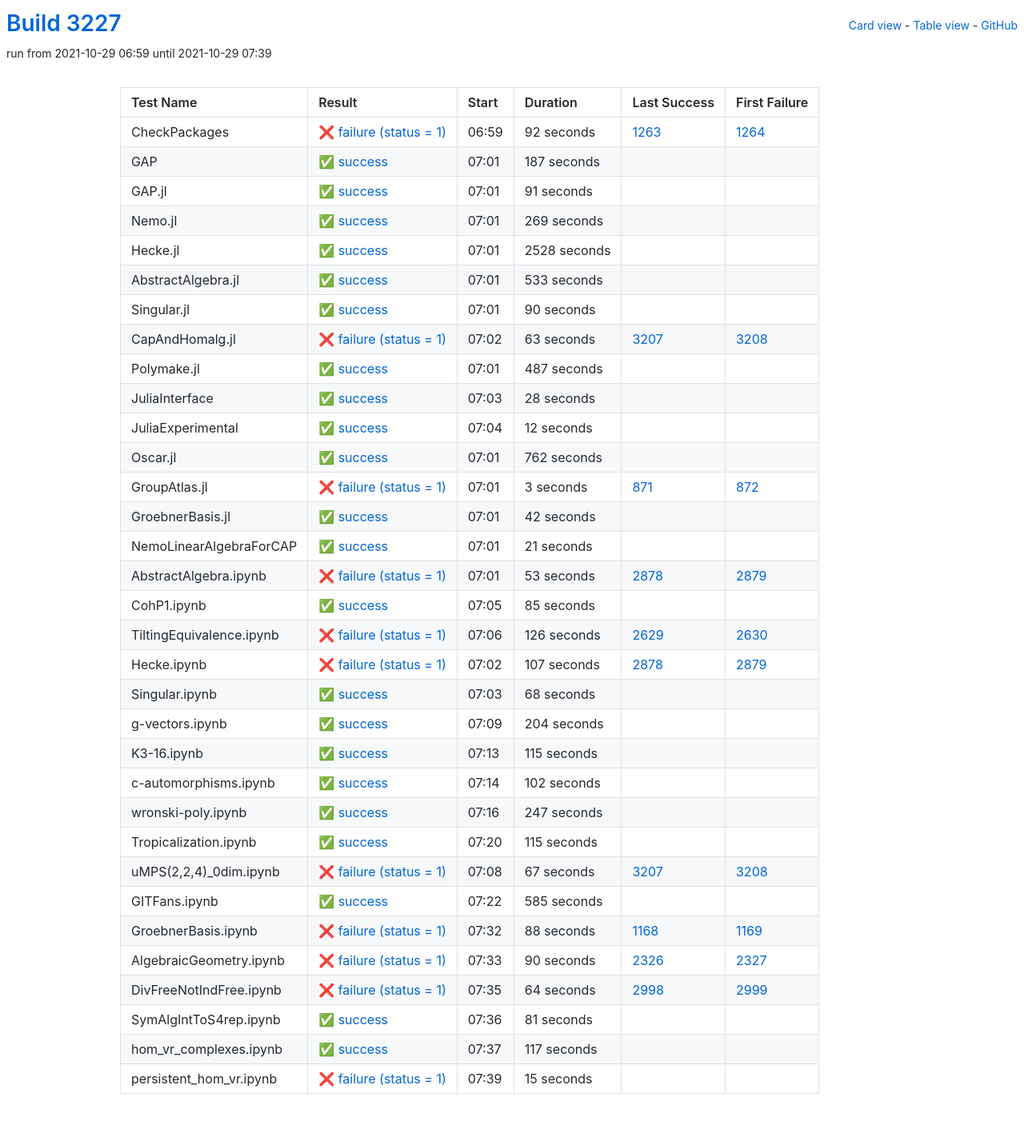
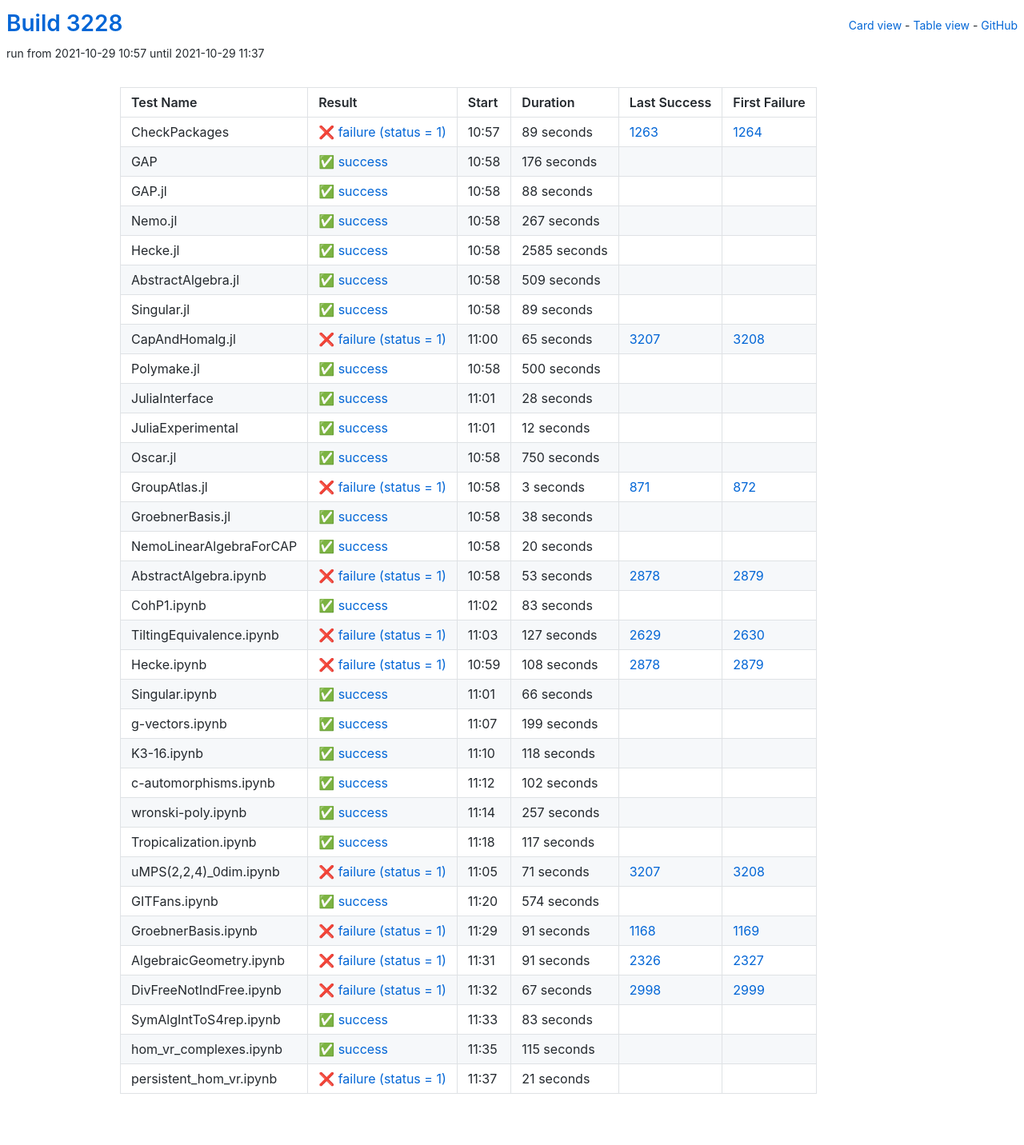
Before and after one commit to oscar-system/oscar-ci-status-stable, a Jekyll site: the page built from table.html, in a window 1280 px wide. Shown: the whole page at 80% size. Built offline with Jekyll 4.4.1, drawn with Linux system fonts in a browser that asks for light colours.

Commit message:
Build #3228

```diff
--- a/_data/ci.yml
+++ b/_data/ci.yml
@@ -1,6 +1,6 @@
 ---
-build: 3227
-build_url: https://oscarci.mathematik.uni-kl.de/job/oscar-stable/3227/
+build: 3228
+build_url: https://oscarci.mathematik.uni-kl.de/job/oscar-stable/3228/
 job: oscar-stable
 organization: oscar-system
 repo: oscar-ci-status-stable
@@ -8,116 +8,116 @@ repourl: https://github.com/oscar-system/oscar-ci-status-stable
 tests:
 - name: CheckPackages
   id: checkpackages
-  log: https://oscarci.mathematik.uni-kl.de/job/oscar-stable/3227/artifact/logs/build-3227/CheckPackages.log
-  start: 2021-10-29 06:59
+  log: https://oscarci.mathematik.uni-kl.de/job/oscar-stable/3228/artifact/logs/build-3228/CheckPackages.log
+  start: 2021-10-29 10:57
   success: false
   exitcode: 1
   status: failure
-  duration: 92
+  duration: 89
   last_success: 1263
   last_success_url: https://oscarci.mathematik.uni-kl.de/job/oscar-stable/1263/
   first_failure: 1264
   first_failure_url: https://oscarci.mathematik.uni-kl.de/job/oscar-stable/1264/
 - name: GAP
   id: gap
-  log: https://oscarci.mathematik.uni-kl.de/job/oscar-stable/3227/artifact/logs/build-3227/GAP.log
-  start: 2021-10-29 07:01
+  log: https://oscarci.mathematik.uni-kl.de/job/oscar-stable/3228/artifact/logs/build-3228/GAP.log
+  start: 2021-10-29 10:58
   success: true
   exitcode: 0
   status: success
-  duration: 187
+  duration: 176
   last_success: false
   last_success_url:
   first_failure: false
   first_failure_url:
 - name: GAP.jl
   id: gap-jl
-  log: https://oscarci.mathematik.uni-kl.de/job/oscar-stable/3227/artifact/logs/build-3227/GAP.jl.log
-  start: 2021-10-29 07:01
+  log: https://oscarci.mathematik.uni-kl.de/job/oscar-stable/3228/artifact/logs/build-3228/GAP.jl.log
+  start: 2021-10-29 10:58
   success: true
   exitcode: 0
   status: success
-  duration: 91
+  duration: 88
   last_success: false
   last_success_url:
   first_failure: false
   first_failure_url:
 - name: Nemo.jl
   id: nemo-jl
-  log: https://oscarci.mathematik.uni-kl.de/job/oscar-stable/3227/artifact/logs/build-3227/Nemo.jl.log
-  start: 2021-10-29 07:01
+  log: https://oscarci.mathematik.uni-kl.de/job/oscar-stable/3228/artifact/logs/build-3228/Nemo.jl.log
+  start: 2021-10-29 10:58
   success: true
   exitcode: 0
   status: success
-  duration: 269
+  duration: 267
   last_success: false
   last_success_url:
   first_failure: false
   first_failure_url:
 - name: Hecke.jl
   id: hecke-jl
-  log: https://oscarci.mathematik.uni-kl.de/job/oscar-stable/3227/artifact/logs/build-3227/Hecke.jl.log
-  start: 2021-10-29 07:01
+  log: https://oscarci.mathematik.uni-kl.de/job/oscar-stable/3228/artifact/logs/build-3228/Hecke.jl.log
+  start: 2021-10-29 10:58
   success: true
   exitcode: 0
   status: success
-  duration: 2528
+  duration: 2585
   last_success: false
   last_success_url:
   first_failure: false
   first_failure_url:
 - name: AbstractAlgebra.jl
   id: abstractalgebra-jl
-  log: https://oscarci.mathematik.uni-kl.de/job/oscar-stable/3227/artifact/logs/build-3227/AbstractAlgebra.jl.log
-  start: 2021-10-29 07:01
+  log: https://oscarci.mathematik.uni-kl.de/job/oscar-stable/3228/artifact/logs/build-3228/AbstractAlgebra.jl.log
+  start: 2021-10-29 10:58
   success: true
   exitcode: 0
   status: success
-  duration: 533
+  duration: 509
   last_success: false
   last_success_url:
   first_failure: false
   first_failure_url:
 - name: Singular.jl
   id: singular-jl
-  log: https://oscarci.mathematik.uni-kl.de/job/oscar-stable/3227/artifact/logs/build-3227/Singular.jl.log
-  start: 2021-10-29 07:01
+  log: https://oscarci.mathematik.uni-kl.de/job/oscar-stable/3228/artifact/logs/build-3228/Singular.jl.log
+  start: 2021-10-29 10:58
   success: true
   exitcode: 0
   status: success
-  duration: 90
+  duration: 89
   last_success: false
   last_success_url:
   first_failure: false
   first_failure_url:
 - name: CapAndHomalg.jl
   id: capandhomalg-jl
-  log: https://oscarci.mathematik.uni-kl.de/job/oscar-stable/3227/artifact/logs/build-3227/CapAndHomalg.jl.log
-  start: 2021-10-29 07:02
+  log: https://oscarci.mathematik.uni-kl.de/job/oscar-stable/3228/artifact/logs/build-3228/CapAndHomalg.jl.log
+  start: 2021-10-29 11:00
   success: false
   exitcode: 1
   status: failure
-  duration: 63
+  duration: 65
   last_success: 3207
   last_success_url: https://oscarci.mathematik.uni-kl.de/job/oscar-stable/3207/
   first_failure: 3208
   first_failure_url: https://oscarci.mathematik.uni-kl.de/job/oscar-stable/3208/
 - name: Polymake.jl
   id: polymake-jl
-  log: https://oscarci.mathematik.uni-kl.de/job/oscar-stable/3227/artifact/logs/build-3227/Polymake.jl.log
-  start: 2021-10-29 07:01
+  log: https://oscarci.mathematik.uni-kl.de/job/oscar-stable/3228/artifact/logs/build-3228/Polymake.jl.log
+  start: 2021-10-29 10:58
   success: true
   exitcode: 0
   status: success
-  duration: 487
+  duration: 500
   last_success: false
   last_success_url:
   first_failure: false
   first_failure_url:
 - name: JuliaInterface
   id: juliainterface
-  log: https://oscarci.mathematik.uni-kl.de/job/oscar-stable/3227/artifact/logs/build-3227/JuliaInterface.log
-  start: 2021-10-29 07:03
+  log: https://oscarci.mathematik.uni-kl.de/job/oscar-stable/3228/artifact/logs/build-3228/JuliaInterface.log
+  start: 2021-10-29 11:01
   success: true
   exitcode: 0
   status: success
@@ -128,8 +128,8 @@ tests:
   first_failure_url:
 - name: JuliaExperimental
   id: juliaexperimental
-  log: https://oscarci.mathematik.uni-kl.de/job/oscar-stable/3227/artifact/logs/build-3227/JuliaExperimental.log
-  start: 2021-10-29 07:04
+  log: https://oscarci.mathematik.uni-kl.de/job/oscar-stable/3228/artifact/logs/build-3228/JuliaExperimental.log
+  start: 2021-10-29 11:01
   success: true
   exitcode: 0
   status: success
@@ -140,20 +140,20 @@ tests:
   first_failure_url:
 - name: Oscar.jl
   id: oscar-jl
-  log: https://oscarci.mathematik.uni-kl.de/job/oscar-stable/3227/artifact/logs/build-3227/Oscar.jl.log
-  start: 2021-10-29 07:01
+  log: https://oscarci.mathematik.uni-kl.de/job/oscar-stable/3228/artifact/logs/build-3228/Oscar.jl.log
+  start: 2021-10-29 10:58
   success: true
   exitcode: 0
   status: success
-  duration: 762
+  duration: 750
   last_success: false
   last_success_url:
   first_failure: false
   first_failure_url:
 - name: GroupAtlas.jl
   id: groupatlas-jl
-  log: https://oscarci.mathematik.uni-kl.de/job/oscar-stable/3227/artifact/logs/build-3227/GroupAtlas.jl.log
-  start: 2021-10-29 07:01
+  log: https://oscarci.mathematik.uni-kl.de/job/oscar-stable/3228/artifact/logs/build-3228/GroupAtlas.jl.log
+  start: 2021-10-29 10:58
   success: false
   exitcode: 1
   status: failure
@@ -164,32 +164,32 @@ tests:
   first_failure_url: https://oscarci.mathematik.uni-kl.de/job/oscar-stable/872/
 - name: GroebnerBasis.jl
   id: groebnerbasis-jl
-  log: https://oscarci.mathematik.uni-kl.de/job/oscar-stable/3227/artifact/logs/build-3227/GroebnerBasis.jl.log
-  start: 2021-10-29 07:01
+  log: https://oscarci.mathematik.uni-kl.de/job/oscar-stable/3228/artifact/logs/build-3228/GroebnerBasis.jl.log
+  start: 2021-10-29 10:58
   success: true
   exitcode: 0
   status: success
-  duration: 42
+  duration: 38
   last_success: false
   last_success_url:
   first_failure: false
   first_failure_url:
 - name: NemoLinearAlgebraForCAP
   id: nemolinearalgebraforcap
-  log: https://oscarci.mathematik.uni-kl.de/job/oscar-stable/3227/artifact/logs/build-3227/NemoLinearAlgebraForCAP.log
-  start: 2021-10-29 07:01
+  log: https://oscarci.mathematik.uni-kl.de/job/oscar-stable/3228/artifact/logs/build-3228/NemoLinearAlgebraForCAP.log
+  start: 2021-10-29 10:58
   success: true
   exitcode: 0
   status: success
-  duration: 21
+  duration: 20
   last_success: false
   last_success_url:
   first_failure: false
   first_failure_url:
 - name: AbstractAlgebra.ipynb
   id: abstractalgebra-ipynb
-  log: https://oscarci.mathematik.uni-kl.de/job/oscar-stable/3227/artifact/logs/build-3227/AbstractAlgebra.ipynb.log
-  start: 2021-10-29 07:01
+  log: https://oscarci.mathematik.uni-kl.de/job/oscar-stable/3228/artifact/logs/build-3228/AbstractAlgebra.ipynb.log
+  start: 2021-10-29 10:58
   success: false
   exitcode: 1
   status: failure
@@ -200,80 +200,80 @@ tests:
   first_failure_url: https://oscarci.mathematik.uni-kl.de/job/oscar-stable/2879/
 - name: CohP1.ipynb
   id: cohp1-ipynb
-  log: https://oscarci.mathematik.uni-kl.de/job/oscar-stable/3227/artifact/logs/build-3227/CohP1.ipynb.log
-  start: 2021-10-29 07:05
+  log: https://oscarci.mathematik.uni-kl.de/job/oscar-stable/3228/artifact/logs/build-3228/CohP1.ipynb.log
+  start: 2021-10-29 11:02
   success: true
   exitcode: 0
   status: success
-  duration: 85
+  duration: 83
   last_success: false
   last_success_url:
   first_failure: false
   first_failure_url:
 - name: TiltingEquivalence.ipynb
   id: tiltingequivalence-ipynb
-  log: https://oscarci.mathematik.uni-kl.de/job/oscar-stable/3227/artifact/logs/build-3227/TiltingEquivalence.ipynb.log
-  start: 2021-10-29 07:06
+  log: https://oscarci.mathematik.uni-kl.de/job/oscar-stable/3228/artifact/logs/build-3228/TiltingEquivalence.ipynb.log
+  start: 2021-10-29 11:03
   success: false
   exitcode: 1
   status: failure
-  duration: 126
+  duration: 127
   last_success: 2629
   last_success_url: https://oscarci.mathematik.uni-kl.de/job/oscar-stable/2629/
   first_failure: 2630
   first_failure_url: https://oscarci.mathematik.uni-kl.de/job/oscar-stable/2630/
 - name: Hecke.ipynb
   id: hecke-ipynb
-  log: https://oscarci.mathematik.uni-kl.de/job/oscar-stable/3227/artifact/logs/build-3227/Hecke.ipynb.log
-  start: 2021-10-29 07:02
+  log: https://oscarci.mathematik.uni-kl.de/job/oscar-stable/3228/artifact/logs/build-3228/Hecke.ipynb.log
+  start: 2021-10-29 10:59
   success: false
   exitcode: 1
   status: failure
-  duration: 107
+  duration: 108
   last_success: 2878
   last_success_url: https://oscarci.mathematik.uni-kl.de/job/oscar-stable/2878/
   first_failure: 2879
   first_failure_url: https://oscarci.mathematik.uni-kl.de/job/oscar-stable/2879/
 - name: Singular.ipynb
   id: singular-ipynb
-  log: https://oscarci.mathematik.uni-kl.de/job/oscar-stable/3227/artifact/logs/build-3227/Singular.ipynb.log
-  start: 2021-10-29 07:03
+  log: https://oscarci.mathematik.uni-kl.de/job/oscar-stable/3228/artifact/logs/build-3228/Singular.ipynb.log
+  start: 2021-10-29 11:01
   success: true
   exitcode: 0
   status: success
-  duration: 68
+  duration: 66
   last_success: false
   last_success_url:
   first_failure: false
   first_failure_url:
 - name: g-vectors.ipynb
   id: g-vectors-ipynb
-  log: https://oscarci.mathematik.uni-kl.de/job/oscar-stable/3227/artifact/logs/build-3227/g-vectors.ipynb.log
-  start: 2021-10-29 07:09
+  log: https://oscarci.mathematik.uni-kl.de/job/oscar-stable/3228/artifact/logs/build-3228/g-vectors.ipynb.log
+  start: 2021-10-29 11:07
   success: true
   exitcode: 0
   status: success
-  duration: 204
+  duration: 199
   last_success: false
   last_success_url:
   first_failure: false
   first_failure_url:
 - name: K3-16.ipynb
   id: k3-16-ipynb
-  log: https://oscarci.mathematik.uni-kl.de/job/oscar-stable/3227/artifact/logs/build-3227/K3-16.ipynb.log
-  start: 2021-10-29 07:13
+  log: https://oscarci.mathematik.uni-kl.de/job/oscar-stable/3228/artifact/logs/build-3228/K3-16.ipynb.log
+  start: 2021-10-29 11:10
   success: true
   exitcode: 0
   status: success
-  duration: 115
+  duration: 118
   last_success: false
   last_success_url:
   first_failure: false
   first_failure_url:
 - name: c-automorphisms.ipynb
   id: c-automorphisms-ipynb
-  log: https://oscarci.mathematik.uni-kl.de/job/oscar-stable/3227/artifact/logs/build-3227/c-automorphisms.ipynb.log
-  start: 2021-10-29 07:14
+  log: https://oscarci.mathematik.uni-kl.de/job/oscar-stable/3228/artifact/logs/build-3228/c-automorphisms.ipynb.log
+  start: 2021-10-29 11:12
   success: true
   exitcode: 0
   status: success
@@ -284,20 +284,104 @@ tests:
   first_failure_url:
 - name: wronski-poly.ipynb
   id: wronski-poly-ipynb
-  log: https://oscarci.mathematik.uni-kl.de/job/oscar-stable/3227/artifact/logs/build-3227/wronski-poly.ipynb.log
-  start: 2021-10-29 07:16
+  log: https://oscarci.mathematik.uni-kl.de/job/oscar-stable/3228/artifact/logs/build-3228/wronski-poly.ipynb.log
+  start: 2021-10-29 11:14
   success: true
   exitcode: 0
   status: success
-  duration: 247
+  duration: 257
   last_success: false
   last_success_url:
   first_failure: false
   first_failure_url:
 - name: Tropicalization.ipynb
   id: tropicalization-ipynb
-  log: https://oscarci.mathematik.uni-kl.de/job/oscar-stable/3227/artifact/logs/build-3227/Tropicalization.ipynb.log
-  start: 2021-10-29 07:20
+  log: https://oscarci.mathematik.uni-kl.de/job/oscar-stable/3228/artifact/logs/build-3228/Tropicalization.ipynb.log
+  start: 2021-10-29 11:18
+  success: true
+  exitcode: 0
+  status: success
+  duration: 117
+  last_success: false
+  last_success_url:
+  first_failure: false
+  first_failure_url:
+- name: uMPS(2,2,4)_0dim.ipynb
+  id: umps-2-2-4-0dim-ipynb
+  log: https://oscarci.mathematik.uni-kl.de/job/oscar-stable/3228/artifact/logs/build-3228/uMPS-2-2-4-_0dim.ipynb.log
+  start: 2021-10-29 11:05
+  success: false
+  exitcode: 1
+  status: failure
+  duration: 71
+  last_success: 3207
+  last_success_url: https://oscarci.mathematik.uni-kl.de/job/oscar-stable/3207/
+  first_failure: 3208
+  first_failure_url: https://oscarci.mathematik.uni-kl.de/job/oscar-stable/3208/
+- name: GITFans.ipynb
+  id: gitfans-ipynb
+  log: https://oscarci.mathematik.uni-kl.de/job/oscar-stable/3228/artifact/logs/build-3228/GITFans.ipynb.log
+  start: 2021-10-29 11:20
+  success: true
+  exitcode: 0
+  status: success
+  duration: 574
+  last_success: false
+  last_success_url:
+  first_failure: false
+  first_failure_url:
+- name: GroebnerBasis.ipynb
+  id: groebnerbasis-ipynb
+  log: https://oscarci.mathematik.uni-kl.de/job/oscar-stable/3228/artifact/logs/build-3228/GroebnerBasis.ipynb.log
+  start: 2021-10-29 11:29
+  success: false
+  exitcode: 1
+  status: failure
+  duration: 91
+  last_success: 1168
+  last_success_url: https://oscarci.mathematik.uni-kl.de/job/oscar-stable/1168/
+  first_failure: 1169
+  first_failure_url: https://oscarci.mathematik.uni-kl.de/job/oscar-stable/1169/
+- name: AlgebraicGeometry.ipynb
+  id: algebraicgeometry-ipynb
+  log: https://oscarci.mathematik.uni-kl.de/job/oscar-stable/3228/artifact/logs/build-3228/AlgebraicGeometry.ipynb.log
+  start: 2021-10-29 11:31
+  success: false
+  exitcode: 1
+  status: failure
+  duration: 91
+  last_success: 2326
+  last_success_url: https://oscarci.mathematik.uni-kl.de/job/oscar-stable/2326/
+  first_failure: 2327
+  first_failure_url: https://oscarci.mathematik.uni-kl.de/job/oscar-stable/2327/
+- name: DivFreeNotIndFree.ipynb
+  id: divfreenotindfree-ipynb
+  log: https://oscarci.mathematik.uni-kl.de/job/oscar-stable/3228/artifact/logs/build-3228/DivFreeNotIndFree.ipynb.log
+  start: 2021-10-29 11:32
+  success: false
+  exitcode: 1
+  status: failure
+  duration: 67
+  last_success: 2998
+  last_success_url: https://oscarci.mathematik.uni-kl.de/job/oscar-stable/2998/
+  first_failure: 2999
+  first_failure_url: https://oscarci.mathematik.uni-kl.de/job/oscar-stable/2999/
+- name: SymAlgIntToS4rep.ipynb
+  id: symalginttos4rep-ipynb
+  log: https://oscarci.mathematik.uni-kl.de/job/oscar-stable/3228/artifact/logs/build-3228/SymAlgIntToS4rep.ipynb.log
+  start: 2021-10-29 11:33
+  success: true
+  exitcode: 0
+  status: success
+  duration: 83
+  last_success: false
+  last_success_url:
+  first_failure: false
+  first_failure_url:
+- name: hom_vr_complexes.ipynb
+  id: hom-vr-complexes-ipynb
+  log: https://oscarci.mathematik.uni-kl.de/job/oscar-stable/3228/artifact/logs/build-3228/hom_vr_complexes.ipynb.log
+  start: 2021-10-29 11:35
   success: true
   exitcode: 0
   status: success
@@ -306,99 +390,15 @@ tests:
   last_success_url:
   first_failure: false
   first_failure_url:
-- name: uMPS(2,2,4)_0dim.ipynb
-  id: umps-2-2-4-0dim-ipynb
-  log: https://oscarci.mathematik.uni-kl.de/job/oscar-stable/3227/artifact/logs/build-3227/uMPS-2-2-4-_0dim.ipynb.log
-  start: 2021-10-29 07:08
+- name: persistent_hom_vr.ipynb
+  id: persistent-hom-vr-ipynb
+  log: https://oscarci.mathematik.uni-kl.de/job/oscar-stable/3228/artifact/logs/build-3228/persistent_hom_vr.ipynb.log
+  start: 2021-10-29 11:37
   success: false
   exitcode: 1
   status: failure
-  duration: 67
-  last_success: 3207
-  last_success_url: https://oscarci.mathematik.uni-kl.de/job/oscar-stable/3207/
-  first_failure: 3208
-  first_failure_url: https://oscarci.mathematik.uni-kl.de/job/oscar-stable/3208/
-- name: GITFans.ipynb
-  id: gitfans-ipynb
-  log: https://oscarci.mathematik.uni-kl.de/job/oscar-stable/3227/artifact/logs/build-3227/GITFans.ipynb.log
-  start: 2021-10-29 07:22
-  success: true
-  exitcode: 0
-  status: success
-  duration: 585
+  duration: 21
   last_success: false
   last_success_url:
   first_failure: false
   first_failure_url:
-- name: GroebnerBasis.ipynb
-  id: groebnerbasis-ipynb
-  log: https://oscarci.mathematik.uni-kl.de/job/oscar-stable/3227/artifact/logs/build-3227/GroebnerBasis.ipynb.log
-  start: 2021-10-29 07:32
-  success: false
-  exitcode: 1
-  status: failure
-  duration: 88
-  last_success: 1168
-  last_success_url: https://oscarci.mathematik.uni-kl.de/job/oscar-stable/1168/
-  first_failure: 1169
-  first_failure_url: https://oscarci.mathematik.uni-kl.de/job/oscar-stable/1169/
-- name: AlgebraicGeometry.ipynb
-  id: algebraicgeometry-ipynb
-  log: https://oscarci.mathematik.uni-kl.de/job/oscar-stable/3227/artifact/logs/build-3227/AlgebraicGeometry.ipynb.log
-  start: 2021-10-29 07:33
-  success: false
-  exitcode: 1
-  status: failure
-  duration: 90
-  last_success: 2326
-  last_success_url: https://oscarci.mathematik.uni-kl.de/job/oscar-stable/2326/
-  first_failure: 2327
-  first_failure_url: https://oscarci.mathematik.uni-kl.de/job/oscar-stable/2327/
-- name: DivFreeNotIndFree.ipynb
-  id: divfreenotindfree-ipynb
-  log: https://oscarci.mathematik.uni-kl.de/job/oscar-stable/3227/artifact/logs/build-3227/DivFreeNotIndFree.ipynb.log
-  start: 2021-10-29 07:35
-  success: false
-  exitcode: 1
-  status: failure
-  duration: 64
-  last_success: 2998
-  last_success_url: https://oscarci.mathematik.uni-kl.de/job/oscar-stable/2998/
-  first_failure: 2999
-  first_failure_url: https://oscarci.mathematik.uni-kl.de/job/oscar-stable/2999/
-- name: SymAlgIntToS4rep.ipynb
-  id: symalginttos4rep-ipynb
-  log: https://oscarci.mathematik.uni-kl.de/job/oscar-stable/3227/artifact/logs/build-3227/SymAlgIntToS4rep.ipynb.log
-  start: 2021-10-29 07:36
-  success: true
-  exitcode: 0
-  status: success
-  duration: 81
-  last_success: false
-  last_success_url:
-  first_failure: false
-  first_failure_url:
-- name: hom_vr_complexes.ipynb
-  id: hom-vr-complexes-ipynb
-  log: https://oscarci.mathematik.uni-kl.de/job/oscar-stable/3227/artifact/logs/build-3227/hom_vr_complexes.ipynb.log
-  start: 2021-10-29 07:37
-  success: true
-  exitcode: 0
-  status: success
-  duration: 117
-  last_success: false
-  last_success_url:
-  first_failure: false
-  first_failure_url:
-- name: persistent_hom_vr.ipynb
-  id: persistent-hom-vr-ipynb
-  log: https://oscarci.mathematik.uni-kl.de/job/oscar-stable/3227/artifact/logs/build-3227/persistent_hom_vr.ipynb.log
-  start: 2021-10-29 07:39
-  success: false
-  exitcode: 1
-  status: failure
-  duration: 15
-  last_success: false
-  last_success_url:
-  first_failure: false
-  first_failure_url:
```
Also changed, not shown: README.md.
